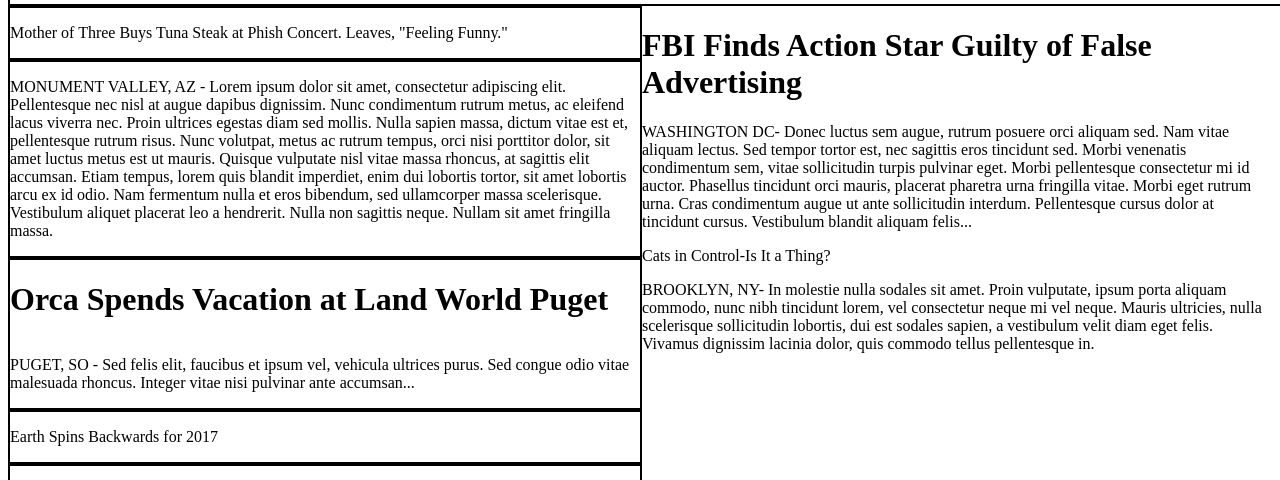
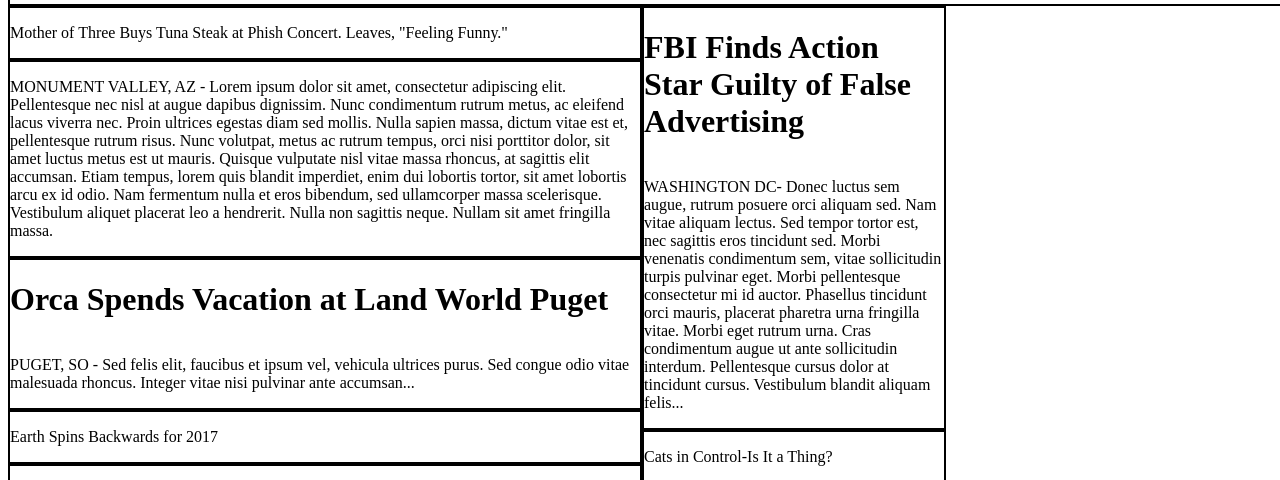
Before and after one commit to aldenridley/mytimes, a plain HTML site: page index.html in a window 1280 px wide. Shown: the part 320-800 px from the top of the page. Drawn offline with Linux system fonts and the light colour scheme.

Commit message:
column 2 basics complete.

```diff
--- a/resources/css/style.css
+++ b/resources/css/style.css
@@ -41,6 +41,7 @@
   display: flex;
   width: 630px;
   border: 2px solid black;
+  margin-right: 40px;
 }
 
 .column.medium {
@@ -58,27 +59,28 @@
 .monval {
   display: flex;
   width: 630px;
-  border: 2px solid black
+  border: 2px solid black;
+
 }
 
 .tuna {
   display: flex;
   width: 630px;
-  border: 2px solid black
+  border: 2px solid black;
 }
 
 .orca {
   display: flex;
   flex-wrap: wrap;
   width: 630px;
-  border: 2px solid black
+  border: 2px solid black;
 
 }
 
 .earth {
   display: flex;
   width: 630px;
-  border: 2px solid black
+  border: 2px solid black;
 
 }
 
@@ -86,13 +88,32 @@
   display: flex;
   flex-wrap: wrap;
   width: 630px;
-  border: 2px solid black
+  border: 2px solid black;
 
 }
 
 .camera {
   display: flex;
   width: 630px;
-  border: 2px solid black
+  border: 2px solid black;
 
 }
+
+.fbi {
+  display: flex;
+  width: 300px;
+  border: 2px solid black;
+  flex-wrap: wrap;
+}
+
+.cat {
+  display: flex;
+  width: 300px;
+  border: 2px solid black;
+}
+
+.brooklyn {
+  display: flex;
+  width: 300px;
+  border: 2px solid black;
+}
```
